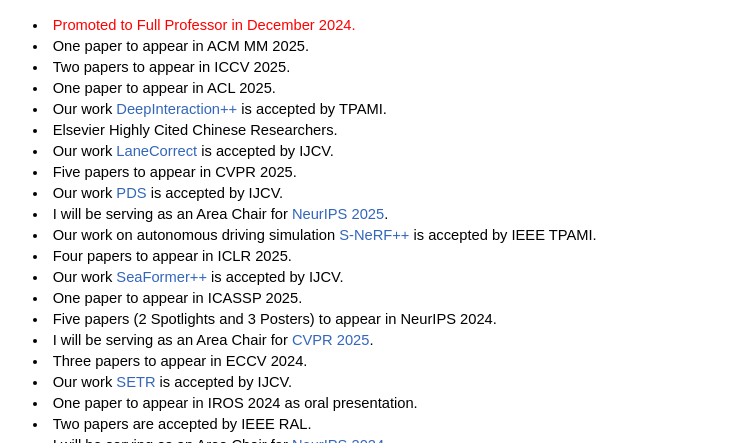
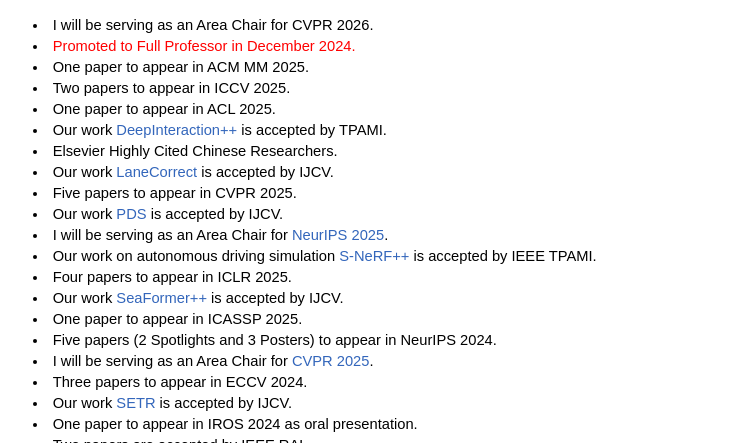
Before and after one commit to lzrobots/lzrobots.github.io, a plain HTML site: page index.html in a window 1280 px wide. Shown: the part 657-1100 px from the top of the page, without its empty margins (262-1016 px from the left). Drawn offline with Linux system fonts and the light colour scheme.

Commit message:
Update index.html

```diff
--- a/index.html
+++ b/index.html
@@ -49,6 +49,7 @@
 <h2> News </h2>
 <br>
 
+<li> I will be serving as an Area Chair for CVPR 2026</a>.</li>
 <li> <font color="#FF0000">Promoted to Full Professor in December 2024.</font> </li>
 <li> One paper to appear in ACM MM 2025.</li>
 <li> Two papers to appear in ICCV 2025.</li>
```
